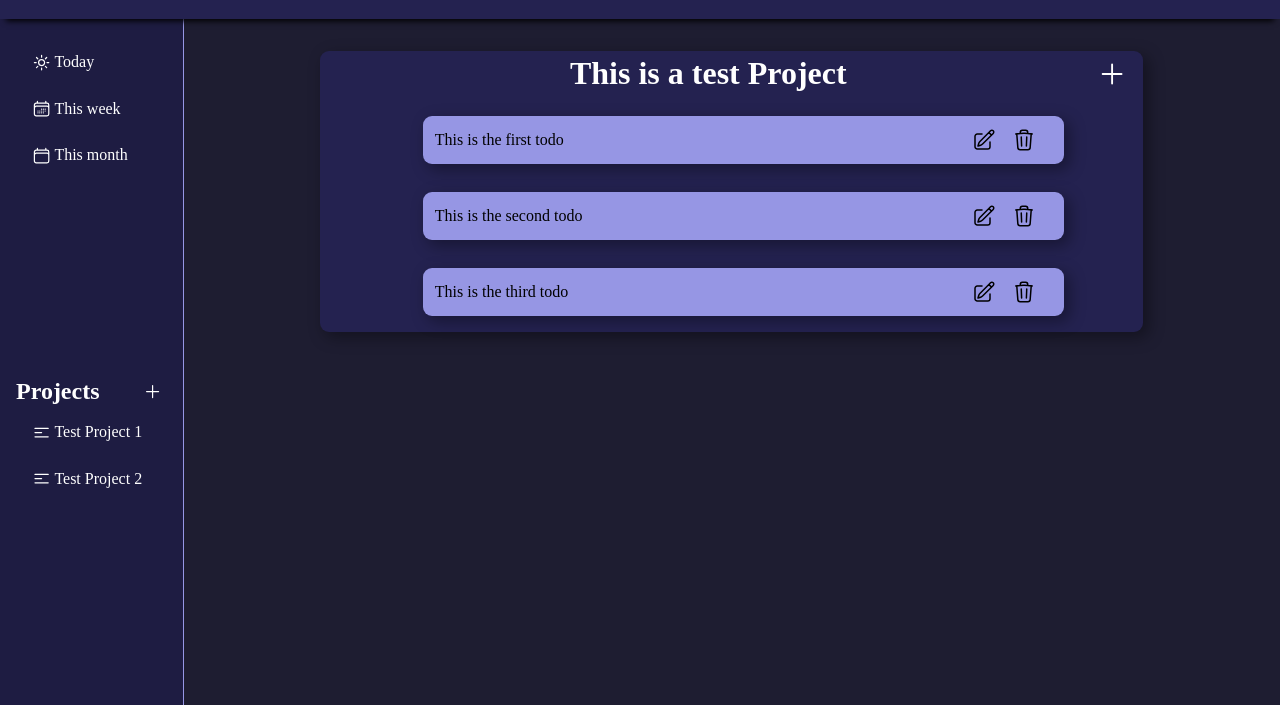
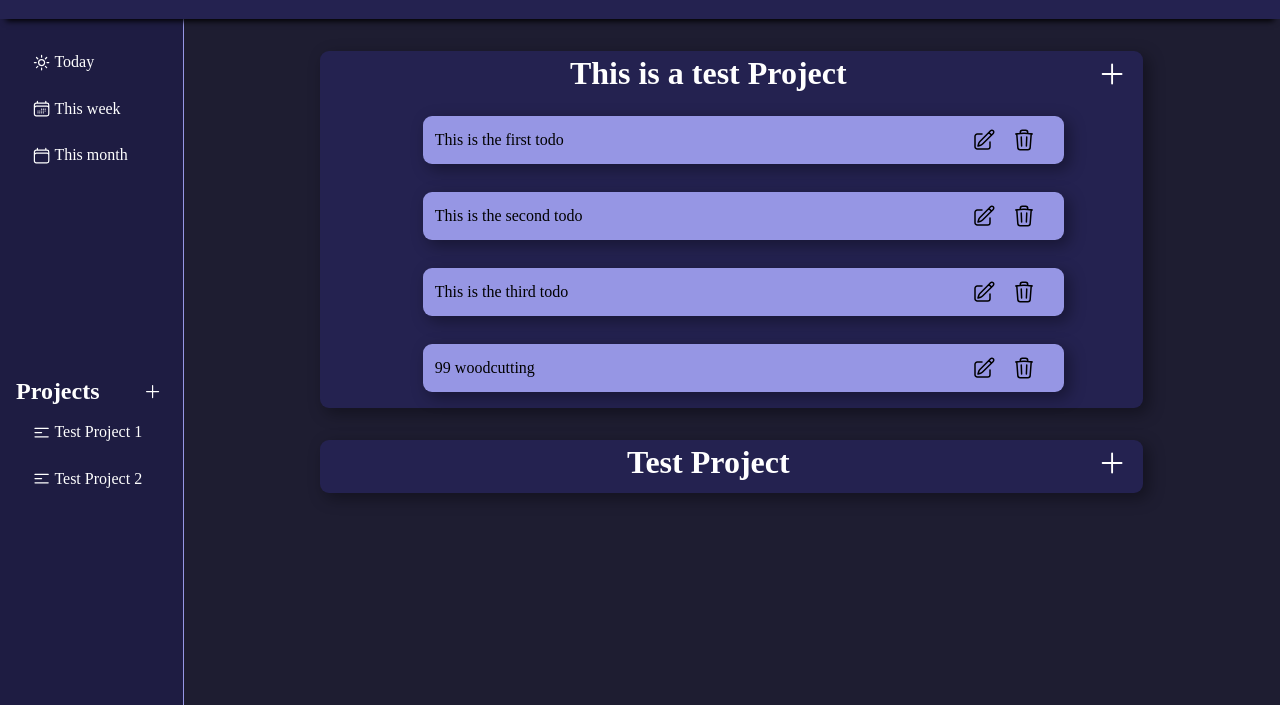
Before and after one commit to dxd8201/odin-todo, a website built with webpack: page dist/index.html in a window 1280 px wide. Both pictures are taken after a click on the icon 1111 px from the left and 168 px from the top of the page. Shown: the part 95-800 px from the top of the page. Built offline with nearby package versions, Linux system fonts and the light colour scheme.

Commit message:
completed appendTodo function element creation code added for todoTaskcontainer... that runs from createProject created code for the deleteTodo function
todo: correct bug that creates multiple todos if getAttribute isn't read.

```diff
--- a/src/index.js
+++ b/src/index.js
@@ -1,13 +1,6 @@
 import './style.css';
-import CreateProject from './modules/createProject.js'
-import CreateTodo from './modules/createTodo.js'
-
-
-function component() {
-
-  console.log("Hello world")
-
-  }
+import CreateProject from './modules/createProject.js';
+import appendTodo from './modules/appendTodo';
 
 const contentCreation = (() => {
   const newProjectListener = document.getElementById("newProject");
@@ -18,16 +11,9 @@ const contentCreation = (() => {
     mainContentContainerListener.appendChild(new CreateProject("99 woodcutting"));
   });
 
-
-  // todoListenerArray.forEach(function(ele) {
-  //   ele.addEventListener("click", function() {
-  //     const todoTaskContainerListener = document.getElementById("todoTaskContainer");
-  //     todoTaskContainerListener.appendChild(new CreateTodo("99 woodcutting", "7/31/2023"));
-  //   });
-  // })
-
-
+  //test container
+  //runs appendTodo to add eventlistener to createdo icons on load
+  const mainContentContainerListener = document.getElementById("mainContentContainer");
+  mainContentContainerListener.appendChild(new CreateProject('Test Project'));
 
 })();
-
-  component();
--- a/src/modules/appendTodo.js
+++ b/src/modules/appendTodo.js
@@ -1,17 +1,30 @@
 import CreateTodo from './createTodo.js'
+
+//bug to fix --> creates more todo tasks if createProject has ran
+//has something to do with not being able to read getAttribute
 
 //function to create event listeners and append todos to correct project container
 export default function appendTodo () {
     let todoListenerArray = document.querySelectorAll("#newTodo");
-    console.log(todoListenerArray);
+    let todoTaskContainerListener = document.querySelectorAll("#todoTaskContainer");
+
+    //function to append the todo to the corresponding todo task container
+    const addTodo = function(i) {
+      console.log(`You created a do on the ${i}th container`);
+      todoTaskContainerListener[i].appendChild(new CreateTodo("99 woodcutting", "7/31/2023"));
+    }
+
     //runs through todo array and adds an event listener to all todo creation elements.
-    //on click, runs through todoTaskContainerArray to add todo to the correct project task container
-
-      for (let i = 0; i < todoListenerArray.length; i++) {
-        todoListenerArray[i].addEventListener('click', function() {
-            todoListenerArray[i].appendChild(new CreateTodo("99 woodcutting", "7/31/2023"));
-            console.log(`You created a do on the ${i}th container`);
-        })
+      for (let i = 0; i <= todoListenerArray.length; i++) {
+        //checks if an event listener has already been added
+        if (todoListenerArray[i].getAttribute('data-event-clicked') !== 'true') {
+          todoListenerArray[i].addEventListener('click', function (e) {
+              const elementClicked = e.target;
+              elementClicked.setAttribute('data-event-clicked', 'true');
+              console.log('event has been attached');
+              addTodo(i);
+         });
+        }
       }
 
       return todoListenerArray
--- a/src/modules/createProject.js
+++ b/src/modules/createProject.js
@@ -1,12 +1,12 @@
 import CreateTodo from './createTodo.js'
 import appendTodo from './appendTodo.js'
+import deleteTodo from './deleteTodo.js'
 //should create a modal popup for a project creation card
 //background should be covered by modal card with a semi-transparent color.
 
 export default function CreateProject(title) {
 
     this.title = title;
-
 
     const todoProjectContainer = document.createElement("div");
     todoProjectContainer.classList.add("todo-project-container");
@@ -23,12 +23,22 @@ export default function CreateProject(title) {
     mainProjectTitleContainer.appendChild(mainProjectTitle);
     mainProjectTitle.textContent = title;
 
+    const todoTaskContainer = document.createElement("div");
+    todoTaskContainer.classList.add("todo-task-container");
+    todoTaskContainer.setAttribute("id", "todoTaskContainer");
+    todoProjectContainer.appendChild(todoTaskContainer);
 
     const todoCreationIcon = '<svg xmlns="http://www.w3.org/2000/svg" fill="none" viewBox="0 0 24 24" stroke-width="1.5" stroke="currentColor" class="w-6 h-6 add-todo-icon" id="newTodo"> <path stroke-linecap="round" stroke-linejoin="round" d="M12 4.5v15m7.5-7.5h-15"/> </svg>';
     mainProjectTitleContainer.innerHTML += todoCreationIcon;
 
     console.log("create project module is hooked up")
-    appendTodo();
+
+
+    setTimeout(() => {
+        appendTodo();
+        // deleteTodo();
+      }, 1000);
+
 
     return todoProjectContainer
 
--- a/src/modules/createTodo.js
+++ b/src/modules/createTodo.js
@@ -13,10 +13,10 @@ export default function CreateTodo(title, dueDate) {
     todoTask.textContent = title;
     singleTodoTaskContainer.appendChild(todoTask);
 
-    const editIcon = '<svg xmlns="http://www.w3.org/2000/svg" fill="none" viewBox="0 0 24 24" stroke-width="1.5" stroke="currentColor" class="w-6 h-6 todo-icon"> <path stroke-linecap="round" stroke-linejoin="round" d="M16.862 4.487l1.687-1.688a1.875 1.875 0 112.652 2.652L10.582 16.07a4.5 4.5 0 01-1.897 1.13L6 18l.8-2.685a4.5 4.5 0 011.13-1.897l8.932-8.931zm0 0L19.5 7.125M18 14v4.75A2.25 2.25 0 0115.75 21H5.25A2.25 2.25 0 013 18.75V8.25A2.25 2.25 0 015.25 6H10" /> </svg>';
+    const editIcon = '<svg xmlns="http://www.w3.org/2000/svg" fill="none" viewBox="0 0 24 24" stroke-width="1.5" stroke="currentColor" class="w-6 h-6 todo-icon" id="editTodo"> <path stroke-linecap="round" stroke-linejoin="round" d="M16.862 4.487l1.687-1.688a1.875 1.875 0 112.652 2.652L10.582 16.07a4.5 4.5 0 01-1.897 1.13L6 18l.8-2.685a4.5 4.5 0 011.13-1.897l8.932-8.931zm0 0L19.5 7.125M18 14v4.75A2.25 2.25 0 0115.75 21H5.25A2.25 2.25 0 013 18.75V8.25A2.25 2.25 0 015.25 6H10" /> </svg>';
     singleTodoTaskContainer.innerHTML += editIcon;
 
-    const deleteIcon = '<svg xmlns="http://www.w3.org/2000/svg" fill="none" viewBox="0 0 24 24" stroke-width="1.5" stroke="currentColor" class="w-6 h-6 todo-icon"> <path stroke-linecap="round" stroke-linejoin="round" d="M14.74 9l-.346 9m-4.788 0L9.26 9m9.968-3.21c.342.052.682.107 1.022.166m-1.022-.165L18.16 19.673a2.25 2.25 0 01-2.244 2.077H8.084a2.25 2.25 0 01-2.244-2.077L4.772 5.79m14.456 0a48.108 48.108 0 00-3.478-.397m-12 .562c.34-.059.68-.114 1.022-.165m0 0a48.11 48.11 0 013.478-.397m7.5 0v-.916c0-1.18-.91-2.164-2.09-2.201a51.964 51.964 0 00-3.32 0c-1.18.037-2.09 1.022-2.09 2.201v.916m7.5 0a48.667 48.667 0 00-7.5 0" /> </svg>';
+    const deleteIcon = '<svg xmlns="http://www.w3.org/2000/svg" fill="none" viewBox="0 0 24 24" stroke-width="1.5" stroke="currentColor" class="w-6 h-6 todo-icon" id="deleteTodo"> <path stroke-linecap="round" stroke-linejoin="round" d="M14.74 9l-.346 9m-4.788 0L9.26 9m9.968-3.21c.342.052.682.107 1.022.166m-1.022-.165L18.16 19.673a2.25 2.25 0 01-2.244 2.077H8.084a2.25 2.25 0 01-2.244-2.077L4.772 5.79m14.456 0a48.108 48.108 0 00-3.478-.397m-12 .562c.34-.059.68-.114 1.022-.165m0 0a48.11 48.11 0 013.478-.397m7.5 0v-.916c0-1.18-.91-2.164-2.09-2.201a51.964 51.964 0 00-3.32 0c-1.18.037-2.09 1.022-2.09 2.201v.916m7.5 0a48.667 48.667 0 00-7.5 0" /> </svg>';
     singleTodoTaskContainer.innerHTML += deleteIcon;
 
 
--- /dev/null
+++ b/src/modules/deleteTodo.js
@@ -0,0 +1,29 @@
+export default function deleteTodo() {
+    let deleteTodoListenerArray = document.querySelectorAll("#deleteTodo");
+    let todoTaskContainerListener = document.querySelectorAll("#todoTaskContainer");
+
+    //function to append the todo to the corresponding todo task container
+    const removeTodo = function(i) {
+      console.log(`You created a do on the ${i}th container`);
+      todoTaskContainerListener[i].remove();
+      //removes the item from the array, but must remove the item from all arrays
+      todoTaskContainerListener.splice(i, 1);
+    }
+
+    //runs through todo array and adds an event listener to all todo deletion elements.
+      for (let i = 0; i <= deleteTodoListenerArray.length; i++) {
+        //checks if an event listener has already been added
+        if (deleteTodoListenerArray[i].getAttribute('data-event-clicked') !== 'true') {
+          deleteTodoListenerArray[i].addEventListener('click', function (e) {
+              const elementClicked = e.target;
+              elementClicked.setAttribute('data-event-clicked', 'true');
+              console.log('event has been attached');
+              removeTodo(i);
+         });
+        }
+      }
+
+      console.log("delete todo Ran");
+
+      return deleteTodoListenerArray
+}
```
Also changed, not shown: dist/index.html, dist/index.main.js.
